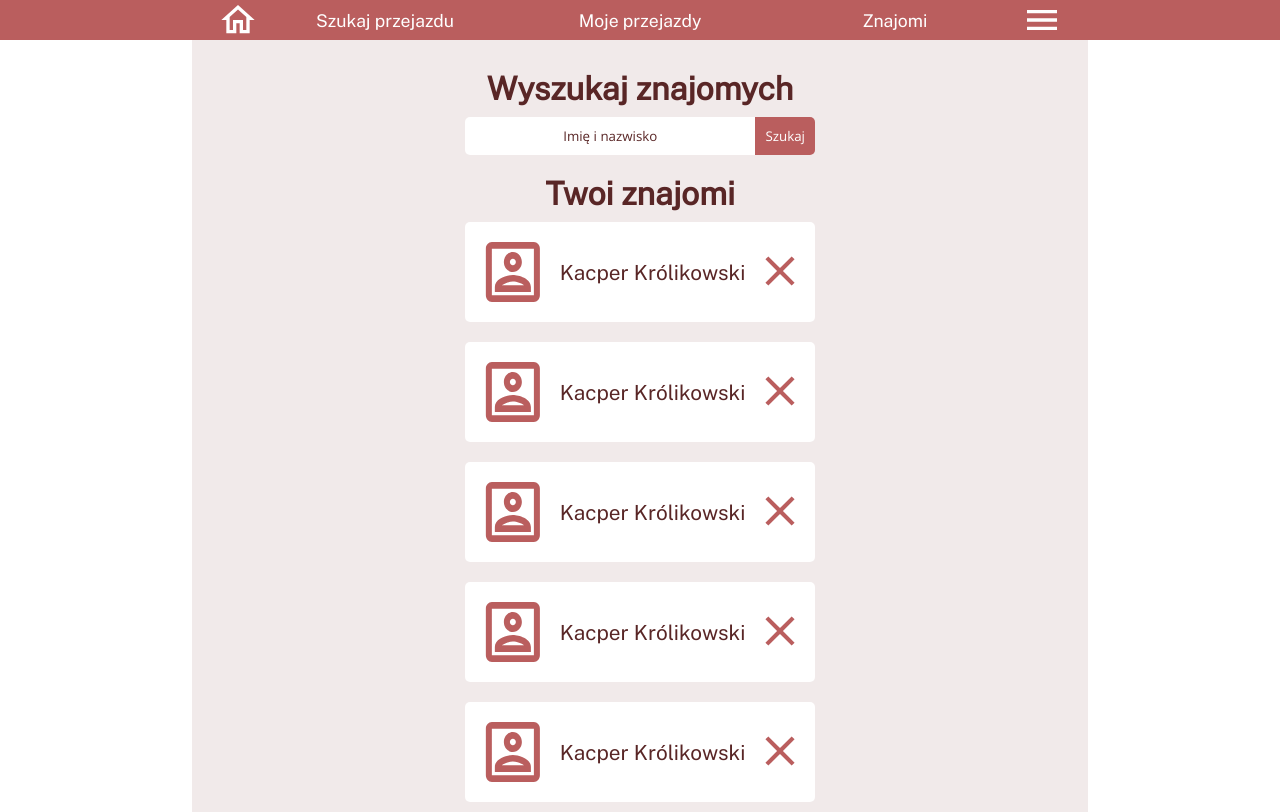
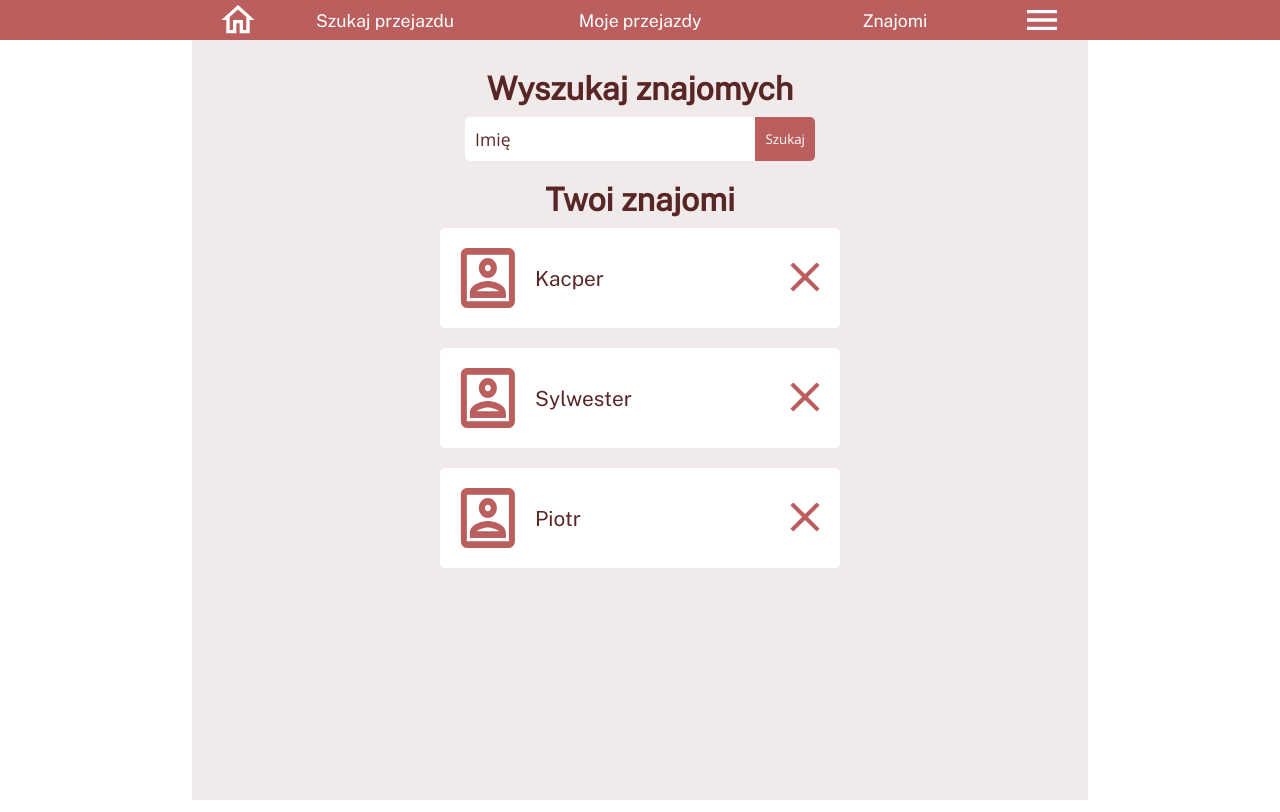
Before and after one commit to KrolikowskiK/joint-rides-arranging-web-app-react, a React (Vite) app: page /friends in a window 1280 px wide. Built offline with nearby package versions, Linux system fonts and the light colour scheme; sample sign-in values are in the browser's storage.

Commit message:
Added friends page components

```diff
--- a/src/components/FriendCard.jsx
+++ b/src/components/FriendCard.jsx
@@ -1,38 +1,27 @@
 import React from "react";
 import * as css from "../styles/friendCard.module.scss";
+const friendAvatar = new URL("../svgs/friendAvatar.svg", import.meta.url);
+const cross = new URL("../svgs/cross.svg", import.meta.url);
 
-export default function FriendCard() {
-  const name = "Kacper Królikowski";
+export default function FriendCard(props) {
   return (
     <div className={css.card}>
-      <svg
+      <object
         className={css.img}
         width="55"
         height="60"
-        viewBox="0 0 55 60"
-        fill="none"
-        xmlns="http://www.w3.org/2000/svg"
-      >
-        <path
-          d="M48.8889 6.66667V53.3333H6.85579V6.66667H48.8889ZM48.8889 0H6.85579C3.52316 0 0.851059 3 0.851059 6.66667V53.3333C0.851059 57 3.52316 60 6.85579 60H48.8889C52.1915 60 54.8936 57 54.8936 53.3333V6.66667C54.8936 3 52.1915 0 48.8889 0ZM27.8723 30C22.9184 30 18.8652 25.5 18.8652 20C18.8652 14.5 22.9184 10 27.8723 10C32.8262 10 36.8794 14.5 36.8794 20C36.8794 25.5 32.8262 30 27.8723 30ZM27.8723 16.6667C26.221 16.6667 24.87 18.1667 24.87 20C24.87 21.8333 26.221 23.3333 27.8723 23.3333C29.5236 23.3333 30.8747 21.8333 30.8747 20C30.8747 18.1667 29.5236 16.6667 27.8723 16.6667ZM45.8865 50H9.85815V44.9C9.85815 36.5667 21.7775 32.9667 27.8723 32.9667C33.9671 32.9667 45.8865 36.5667 45.8865 44.9V50ZM16.7936 43.3333H38.9511C36.8794 41.4667 31.8054 39.6 27.8723 39.6C23.9392 39.6 18.8352 41.4667 16.7936 43.3333Z"
-          fill="#BA5E5E"
-        />
-      </svg>
-      <div className={css.name}>{name}</div>
+        data={friendAvatar}
+        title="friendAvatar"
+      ></object>
+      <div className={css.name}>{props.params.name}</div>
       <button>
-        <svg
+        <object
           className={css.cross}
           width="30"
           height="30"
-          viewBox="0 0 30 30"
-          fill="none"
-          xmlns="http://www.w3.org/2000/svg"
-        >
-          <path
-            d="M29.5834 3.35416L26.6459 0.416656L15 12.0625L3.35419 0.416656L0.416687 3.35416L12.0625 15L0.416687 26.6458L3.35419 29.5833L15 17.9375L26.6459 29.5833L29.5834 26.6458L17.9375 15L29.5834 3.35416Z"
-            fill="#BA5E5E"
-          />
-        </svg>
+          data={cross}
+          title="cross"
+        ></object>
       </button>
     </div>
   );
--- a/src/components/FriendsList.jsx
+++ b/src/components/FriendsList.jsx
@@ -2,11 +2,22 @@ import React from "react";
 import FriendCard from "./FriendCard";
 import * as css from "../styles/friendsList.module.scss";
 
+const friendsParams = [
+  {
+    name: "Kacper",
+  },
+  {
+    name: "Sylwester",
+  },
+  {
+    name: "Piotr",
+  },
+];
+
 export default function FriendsList() {
   let cards = [];
-  for (let i = 0; i < 5; i++) {
-    // TODO change key to be unique
-    cards.push(<FriendCard key={i} />);
+  for (let i = 0; i < 3; i++) {
+    cards.push(<FriendCard key={i} params={friendsParams[i]} />);
   }
 
   return (
--- a/src/components/FriendsSearchForm.jsx
+++ b/src/components/FriendsSearchForm.jsx
@@ -1,23 +1,40 @@
 import React from "react";
+import { Formik, Form } from "formik";
+import { MyTextInput } from "../components/FormComponents";
+import * as Yup from "yup";
 import * as css from "../styles/friendsSearchForm.module.scss";
 
 export default function FriendsSearchForm() {
-  function handleSubmit(event) {
-    event.preventDefault();
-  }
   return (
     <div className={css.searchForm}>
       <h1 className={css.header}>Wyszukaj znajomych</h1>
-      <form className={css.form}>
-        <input
-          className={css.input}
-          type="text"
-          placeholder="Imię i nazwisko"
-        />
-        <button type="submit" className={css.button} onClick={handleSubmit}>
-          Szukaj
-        </button>
-      </form>
+      <Formik
+        initialValues={{ name: "" }}
+        validationSchema={Yup.object({
+          name: Yup.string().required("Required"),
+        })}
+        onSubmit={(values, { setSubmitting }) => {
+          setTimeout(() => {
+            alert(JSON.stringify(values, null, 2));
+            setSubmitting(false);
+          }, 400);
+        }}
+      >
+        <Form noValidate className={css.form}>
+          <MyTextInput
+            id="name"
+            name="name"
+            type="text"
+            placeholder="Imię"
+            labelclass={css.label}
+            inputclass={css.input}
+            errorclass={css.error}
+          />
+          <button type="submit" className={css.button}>
+            Szukaj
+          </button>
+        </Form>
+      </Formik>
     </div>
   );
 }
--- a/src/styles/friendCard.module.scss
+++ b/src/styles/friendCard.module.scss
@@ -3,6 +3,7 @@
 .card {
   display: flex;
   align-items: center;
+  justify-content: space-between;
   column-gap: 20px;
 
   color: vars.$dark;
@@ -11,13 +12,24 @@
 
   background-color: vars.$white;
 
+  width: 300px;
   margin: 10px 0;
   border-radius: 5px;
   border: 0;
   padding: 20px;
 }
 
+.name {
+  flex-grow: 1;
+}
+
 .card button {
   background-color: inherit;
   border: none;
 }
+
+@media screen and (min-width: 769px) {
+  .card {
+    width: 400px;
+  }
+}
--- a/src/styles/friendsSearchForm.module.scss
+++ b/src/styles/friendsSearchForm.module.scss
@@ -30,12 +30,14 @@
   border: 0;
   font-family: vars.$sec-font;
   color: vars.$dark;
-  text-align: center;
   padding: 10px 0;
+  padding-left: 10px;
+  font-size: 1.1rem;
 }
 
 .input::placeholder {
   color: vars.$dark;
+  font-size: 1.1rem;
 }
 
 .button {
```
Also changed, not shown: src/svgs/cross.svg (added), src/svgs/friendAvatar.svg (added).
